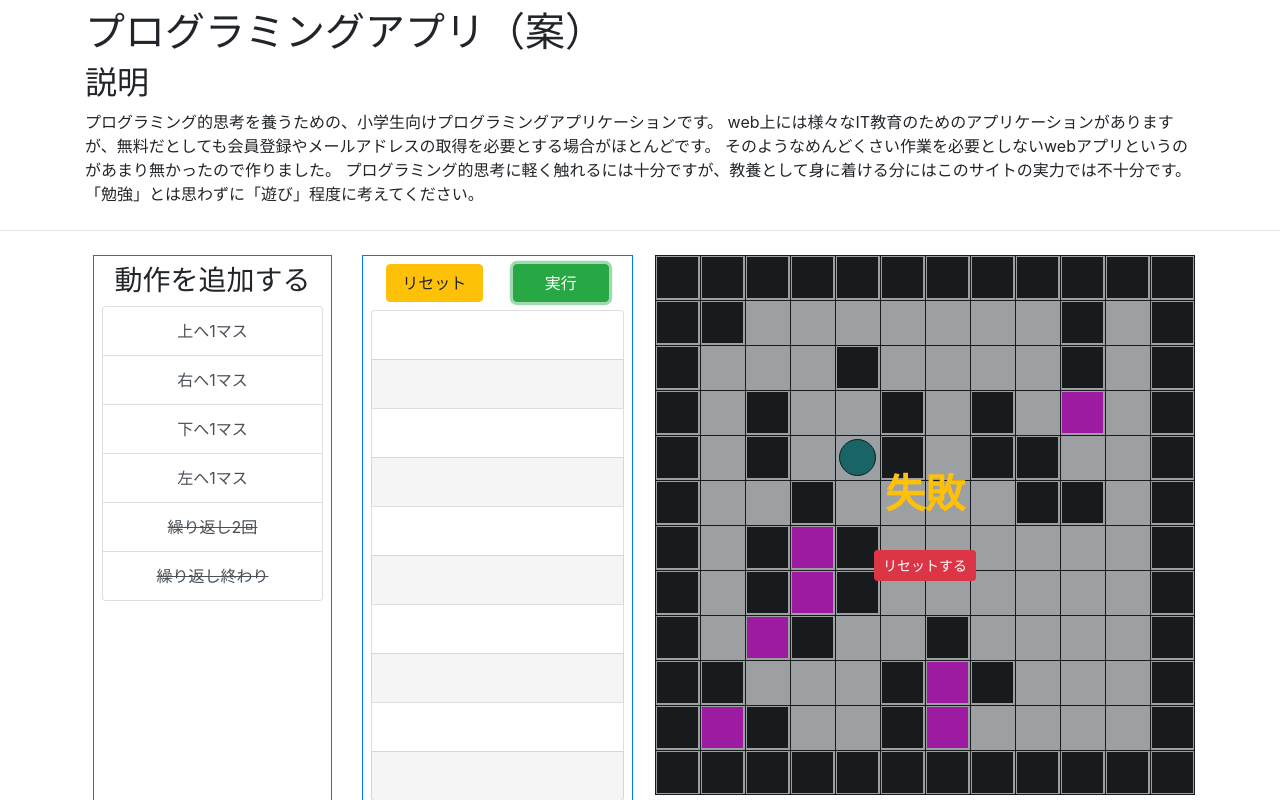
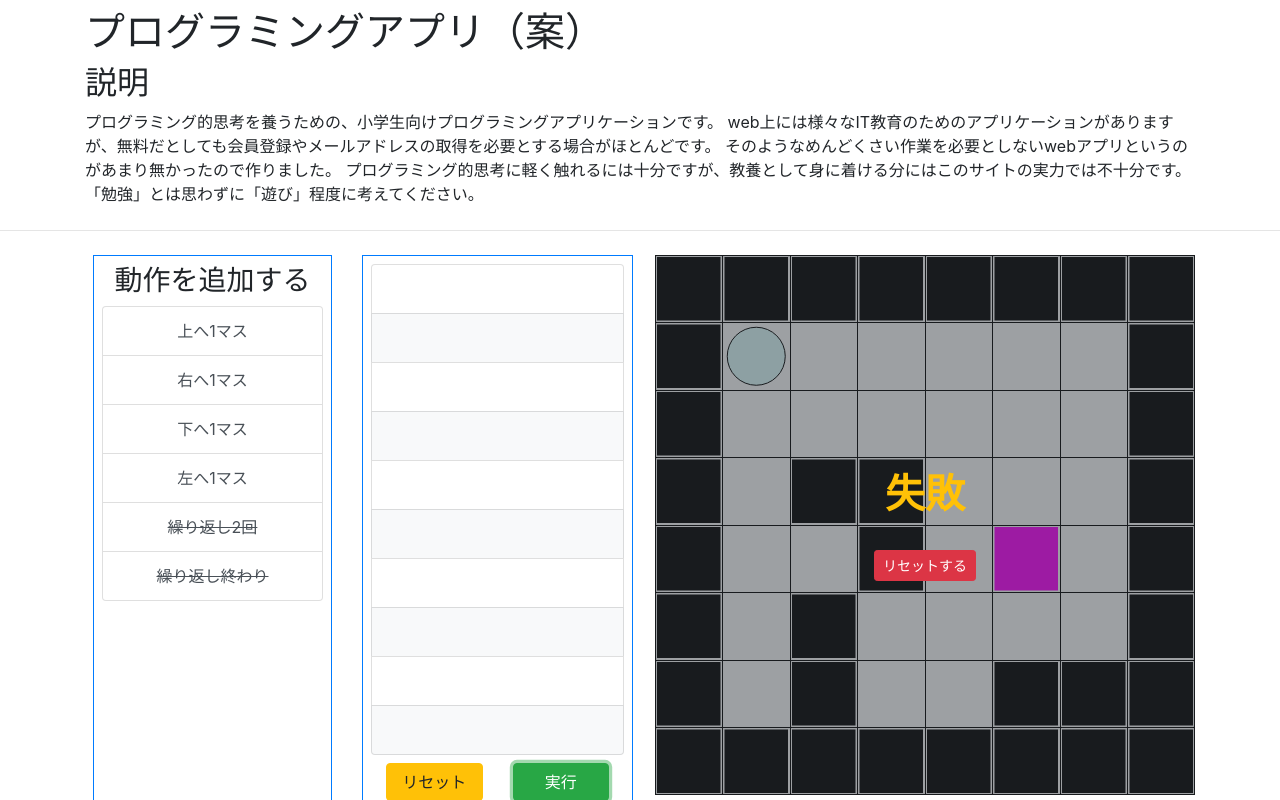
Before and after one commit to yunemk/Ball-Control-Game, a plain HTML site: page index.html in a window 1280 px wide. Both pictures are taken after a click on the button "実行". Shown: the top 800 px of the page. Drawn offline with Linux system fonts and the light colour scheme.

Commit message:
Add stage.js file

```diff
--- a/data/fieldSet.json
+++ b/data/fieldSet.json
@@ -18,7 +18,7 @@
       "ball": {
         "initPosX": 1,
         "initPosY": 1,
-        "color": "cyan",
+        "color": "lightcyan",
         "strokeColor": "black"
       },
       "canvas": {
@@ -38,7 +38,7 @@
           [0, 1, 1, 0, 1, 1, 1, 1, 0, 0, 1, 0],
           [0, 1, 0, 2, 0, 1, 1, 1, 1, 1, 1, 0],
           [0, 1, 0, 2, 0, 1, 1, 1, 1, 1, 1, 0],
-          [0, 1, 2, 0, 1, 1, 0, 1, 1, 1, 1, 0],
+          [0, 2, 1, 0, 1, 1, 0, 1, 1, 1, 1, 0],
           [0, 0, 1, 1, 1, 0, 2, 0, 1, 1, 1, 0],
           [0, 2, 0, 1, 1, 0, 2, 1, 1, 1, 1, 0],
           [0, 0, 0, 0, 0, 0, 0, 0, 0, 0, 0, 0]
@@ -47,7 +47,150 @@
       "ball": {
         "initPosX": 4,
         "initPosY": 4,
+        "color": "cyan",
+        "strokeColor": "black"
+      },
+      "canvas": {
+        "background": "#fff"
+      }
+    },
+    "stage-3": {
+      "field": {
+        "column": 8,
+        "row": 8,
+        "status": [
+          [0, 0, 0, 0, 0, 0, 0, 0],
+          [0, 1, 0, 1, 1, 1, 1, 0],
+          [0, 1, 0, 1, 0, 0, 1, 0],
+          [0, 1, 1, 1, 0, 2, 1, 0],
+          [0, 1, 0, 1, 0, 0, 1, 0],
+          [0, 1, 0, 1, 1, 1, 1, 0],
+          [0, 1, 1, 1, 0, 1, 1, 0],
+          [0, 0, 0, 0, 0, 0, 0, 0]
+        ]
+      },
+      "ball": {
+        "initPosX": 1,
+        "initPosY": 1,
         "color": "darkcyan",
+        "strokeColor": "black"
+      },
+      "canvas": {
+        "background": "#fff"
+      }
+    },
+    "stage-4": {
+      "field": {
+        "column": 7,
+        "row": 7,
+        "status": [
+          [0, 0, 0, 0, 0, 0, 0],
+          [0, 1, 1, 1, 0, 1, 0],
+          [0, 1, 0, 1, 0, 1, 0],
+          [0, 1, 0, 1, 0, 1, 0],
+          [0, 1, 0, 1, 0, 1, 0],
+          [0, 2, 0, 1, 1, 1, 0],
+          [0, 0, 0, 0, 0, 0, 0]
+        ]
+      },
+      "ball": {
+        "initPosX": 5,
+        "initPosY": 1,
+        "color": "lightgreen",
+        "strokeColor": "black"
+      },
+      "canvas": {
+        "background": "#fff"
+      }
+    },
+    "stage-5": {
+      "field": {
+        "column": 15,
+        "row": 15,
+        "status": [
+          [0, 0, 0, 0, 0, 0, 0, 0, 0, 0, 0, 0, 0, 0, 0],
+          [0, 1, 1, 1, 1, 1, 1, 1, 1, 1, 1, 1, 1, 1, 0],
+          [0, 1, 0, 0, 0, 0, 0, 0, 0, 0, 0, 0, 0, 1, 0],
+          [0, 1, 0, 1, 1, 1, 1, 1, 1, 1, 1, 1, 0, 1, 0],
+          [0, 1, 0, 1, 0, 0, 0, 0, 0, 0, 0, 1, 0, 1, 0],
+          [0, 1, 0, 1, 0, 1, 1, 1, 1, 1, 0, 1, 0, 1, 0],
+          [0, 1, 0, 1, 0, 1, 0, 0, 0, 1, 0, 1, 0, 1, 0],
+          [0, 1, 0, 1, 0, 1, 0, 1, 0, 1, 0, 1, 0, 1, 0],
+          [0, 1, 0, 1, 0, 1, 0, 1, 1, 1, 0, 1, 0, 1, 0],
+          [0, 1, 0, 1, 0, 1, 0, 0, 0, 0, 0, 1, 0, 1, 0],
+          [0, 1, 0, 1, 0, 1, 1, 1, 1, 1, 1, 1, 0, 1, 0],
+          [0, 1, 0, 1, 0, 0, 0, 0, 0, 0, 0, 0, 0, 1, 0],
+          [0, 1, 0, 1, 0, 1, 1, 1, 0, 1, 1, 1, 0, 1, 0],
+          [0, 1, 1, 1, 0, 2, 0, 1, 1, 1, 0, 1, 1, 1, 0],
+          [0, 0, 0, 0, 0, 0, 0, 0, 0, 0, 0, 0, 0, 0, 0]
+        ]
+      },
+      "ball": {
+        "initPosX": 7,
+        "initPosY": 7,
+        "color": "green",
+        "strokeColor": "black"
+      },
+      "canvas": {
+        "background": "#fff"
+      }
+    },
+    "stage-6": {
+      "field": {
+        "column": 5,
+        "row": 5,
+        "status": [
+          [0, 0, 0, 0, 0],
+          [0, 2, 0, 3, 0],
+          [0, 1, 0, 1, 0],
+          [0, 4, 0, 1, 0],
+          [0, 0, 0, 0, 0]
+        ]
+      },
+      "ball": {
+        "initPosX": 3,
+        "initPosY": 3,
+        "color": "darkgreen"
+      },
+      "canvas": {
+        "background": "#fff"
+      }
+    },
+    "stage-12": {
+      "field": {
+        "column": 12,
+        "row": 24,
+        "status": [
+          [0, 1, 1, 1, 1, 0, 0, 0, 0, 1, 1, 0],
+          [0, 1, 1, 1, 2, 2, 1, 1, 1, 1, 1, 0],
+          [0, 1, 1, 1, 0, 2, 1, 1, 1, 1, 1, 0],
+          [0, 1, 1, 0, 0, 2, 1, 1, 1, 1, 1, 0],
+          [0, 1, 1, 0, 1, 1, 1, 1, 1, 1, 1, 0],
+          [0, 1, 2, 2, 2, 2, 1, 1, 1, 1, 1, 0],
+          [0, 1, 1, 1, 1, 0, 0, 1, 1, 1, 1, 0],
+          [0, 1, 1, 1, 1, 0, 0, 2, 1, 1, 1, 0],
+          [0, 1, 1, 1, 1, 1, 2, 2, 1, 1, 1, 0],
+          [0, 1, 1, 1, 0, 0, 0, 2, 1, 1, 1, 0],
+          [0, 1, 1, 1, 0, 1, 1, 1, 1, 1, 1, 0],
+          [0, 1, 1, 2, 2, 1, 1, 1, 1, 1, 1, 0],
+          [0, 1, 1, 1, 2, 2, 1, 1, 1, 1, 1, 0],
+          [0, 1, 1, 1, 1, 0, 1, 1, 1, 1, 1, 0],
+          [0, 1, 1, 1, 1, 0, 1, 1, 1, 1, 1, 0],
+          [0, 1, 1, 1, 1, 0, 1, 1, 1, 1, 1, 0],
+          [0, 1, 1, 1, 1, 0, 1, 1, 1, 1, 1, 0],
+          [0, 1, 1, 1, 2, 2, 2, 1, 1, 1, 1, 0],
+          [0, 1, 1, 1, 2, 1, 1, 1, 1, 1, 1, 0],
+          [0, 1, 1, 0, 0, 1, 1, 1, 1, 1, 1, 0],
+          [0, 1, 1, 0, 0, 1, 1, 1, 1, 1, 1, 0],
+          [0, 1, 1, 2, 1, 1, 1, 1, 1, 1, 1, 0],
+          [0, 1, 2, 2, 2, 1, 1, 1, 1, 1, 1, 0],
+          [0, 0, 0, 0, 0, 0, 0, 0, 0, 0, 0, 0]
+        ]
+      },
+      "ball": {
+        "initPosX": 11,
+        "initPosY": 23,
+        "color": "black",
         "strokeColor": "black"
       },
       "canvas": {
--- a/index.html
+++ b/index.html
@@ -8,8 +8,8 @@
   <title>小学生用プログラミングWebアプリ</title>
   <link rel="stylesheet" href="css/bootstrap.min.css">
   <style>
-    .striped li:nth-child(even) {
-      background: #f5f5f5;
+    .even-striped li:nth-child(even) {
+      background: #f8f9fa;
     }
   </style>
 </head>
@@ -48,17 +48,7 @@
         </div>
         <div class="col-md-3 col-sm-6">
           <div class="border border-primary h-100 px-2 mx-n2">
-            <div class="container mt-2">
-              <div class="row">
-                <div class="col-6">
-                  <button id="resetTodos" type="button" class="btn btn-block btn-warning" role="status">リセット</button>
-                </div>
-                <div class="col-6">
-                  <button id="runTodos" type="button" class="btn btn-block btn-success" role="status">実行</button>
-                </div>
-              </div>
-            </div>
-            <ul id="todos" class="list-group my-2 striped">
+            <ul id="todos" class="list-group mt-2 even-striped">
               <li class="list-group-item empty">&ThinSpace;</li>
               <li class="list-group-item empty">&ThinSpace;</li>
               <li class="list-group-item empty">&ThinSpace;</li>
@@ -70,10 +60,46 @@
               <li class="list-group-item empty">&ThinSpace;</li>
               <li class="list-group-item empty">&ThinSpace;</li>
             </ul>
+            <div class="container my-2">
+              <div class="row">
+                <div class="col-xl-6 col-12">
+                  <button id="resetTodos" type="button" class="btn btn-block btn-warning" role="status">リセット</button>
+                </div>
+                <div class="col-xl-6 mt-xl-0 col-12 mt-2">
+                  <button id="runTodos" type="button" class="btn btn-block btn-success" role="status">実行</button>
+                </div>
+              </div>
+            </div>
           </div>
         </div>
         <div class="col-md-6 mt-md-0 col-sm-12 text-center mt-2 position-relative">
           <canvas id="gameCanvasDisplay"></canvas>
+        </div>
+      </div>
+
+      <h2 class="text-center mt-4">ステージ選択</h2>
+      <div class="row text-center">
+        <div id="stage-list" class="col-12">
+          <ul class="list-group list-group-horizontal">
+            <li class="list-group-item list-group-item-action">ステージ-1</li>
+            <li class="list-group-item list-group-item-action">ステージ-2</li>
+            <li class="list-group-item list-group-item-action">ステージ-3</li>
+          </ul>
+          <ul class="list-group list-group-horizontal">
+            <li class="list-group-item list-group-item-action">ステージ-4</li>
+            <li class="list-group-item list-group-item-action">ステージ-5</li>
+            <li class="list-group-item list-group-item-action">ステージ-6</li>
+          </ul>
+          <ul class="list-group list-group-horizontal">
+            <li class="list-group-item list-group-item-action">ステージ-7</li>
+            <li class="list-group-item list-group-item-action">ステージ-8</li>
+            <li class="list-group-item list-group-item-action">ステージ-9</li>
+          </ul>
+          <ul class="list-group list-group-horizontal">
+            <li class="list-group-item list-group-item-action">ステージ-10</li>
+            <li class="list-group-item list-group-item-action">ステージ-11</li>
+            <li class="list-group-item list-group-item-action">ステージ-12</li>
+          </ul>
         </div>
       </div>
     </div>
@@ -98,6 +124,7 @@
   </section>
 
   <script src="js/TODO.js"></script>
+  <script src="js/Stage.js"></script>
   <script src="js/canvas/Field.js"></script>
   <script src="js/canvas/Ball.js"></script>
   <script src="js/canvas/Modal.js"></script>
--- /dev/null
+++ b/js/Stage.js
@@ -0,0 +1,14 @@
+class Stage {
+  static getNum(e) {
+    if (e.target.nodeName === 'LI') {
+      const stageNum = parseInt(e.target.textContent.replace('ステージ-', ''), 10);
+      return stageNum;
+    }
+  }
+
+  static async fetchStageData(number) {
+    const res = await fetch('data/fieldSet.json');
+    const data = await res.json();
+    return data.stages[`stage-${number}`];
+  }
+}
--- a/js/TODO.js
+++ b/js/TODO.js
@@ -1,5 +1,5 @@
 class TODO {
-  static addActionToTodoList(e) {
+  static handleMouseClickOnActions(e) {
     if (e.target.nodeName === 'BUTTON') {
       const todosElement = document.getElementById('todos');
       const firstEmptyTodo = Array.from(todosElement.children)
@@ -24,7 +24,7 @@ class TODO {
     }
   }
 
-  static allClear() {
+  static handleMouseClickOnResetTodos() {
     const todos = Array.from(document.getElementById('todos').children);
     todos.forEach(el => {
       el.classList.replace('not-empty', 'empty');
@@ -37,4 +37,50 @@ class TODO {
     return todoElements.filter(el => el.classList.contains('not-empty'))
       .map(el => el.innerText.slice(0, -2)); // remove x and break line
   }
+
+  static setRunTodosHandler(field, ball, canvasModal) {
+    return {
+      field,
+      ball,
+      canvasModal,
+      handleEvent: function handleEvent(e) {
+        e.currentTarget.removeEventListener('click', this);
+        document.getElementById('actions').removeEventListener('click', TODO.handleMouseClickOnActions);
+        document.getElementById('resetTodos').removeEventListener('click', TODO.handleMouseClickOnResetTodos);
+        // This can't be written by forEach in async => https://qiita.com/frameair/items/e7645066075666a13063
+        (async () => {
+          const todos = TODO.getTodosArr();
+          for (const todo of todos) {
+            switch (todo) {
+              case '上へ1マス':
+                await this.ball.moveSmooth(0, -1, 70);
+                break;
+              case '右へ1マス':
+                await this.ball.moveSmooth(1, 0, 70);
+                break;
+              case '下へ1マス':
+                await this.ball.moveSmooth(0, 1, 70);
+                break;
+              case '左へ1マス':
+                await this.ball.moveSmooth(-1, 0, 70);
+                break;
+            }
+            if (this.field.blockStatus[ball.posX][ball.posY] === 'black') {
+              canvasModal.show('error', this.ball, this);
+              todos.splice(0, todos.length);
+            }
+            if (this.field.blockStatus[ball.posX][ball.posY] === 'gold') {
+              this.ball.posX = this.field.specialBlock.olive.x;
+              this.ball.posY = this.field.specialBlock.olive.y;
+            }
+          }
+          if (this.field.blockStatus[ball.posX][ball.posY] === 'white' || this.field.blockStatus[ball.posX][ball.posY] === 'olive') {
+            canvasModal.show('failed', this.ball, this);
+          } else if (this.field.blockStatus[ball.posX][ball.posY] === 'magenta') {
+            canvasModal.show('clear', this.ball, this);
+          }
+        })();
+      }
+    }
+  }
 }
--- a/js/canvas/Ball.js
+++ b/js/canvas/Ball.js
@@ -43,16 +43,7 @@ class Ball {
     }
   }
 
-  // following methods are related to field class //
-  isOnBlock(status, field) {
-    if (status === 'black' || status === 'white' || status === 'magenta') {
-      return field.blockStatus[this.posX][this.posY] === status ? true : false;
-    } else {
-      console.error(`passed status (${status}) is not black, white, magenta or string`);
-      return false;
-    }
-  }
-
+  // following method is related to field class //
   drawBallOn(field) {
     ctx.beginPath();
     ctx.fillStyle = this.color;
--- a/js/canvas/Field.js
+++ b/js/canvas/Field.js
@@ -4,14 +4,7 @@ class Field {
     this.row = row;
     // {column}x{row} array (each element has status)
     this.blockStatus = (new Array(column)).fill().map(() => (new Array(row)).fill('white'));
-    for (let c = 0; c < column; c++) {
-      this.blockStatus[c][0] = 'black';
-      this.blockStatus[c][row - 1] = 'black';
-    }
-    for (let r = 1; r < row - 1; r++) {
-      this.blockStatus[0][r] = 'black';
-      this.blockStatus[column - 1][r] = 'black';
-    }
+    this.specialBlock = {};
   }
 
   drawFieldLines() {
@@ -35,19 +28,14 @@ class Field {
     const colScale = canvas.width / this.column;
     for (let c = 0; c < this.column; c++) {
       for (let r = 0; r < this.row; r++) {
-        if (this.blockStatus[c][r] === 'black') {
-          ctx.fillStyle = 'black';
-          ctx.fillRect(c * colScale + 2, r * rowScale + 2, colScale - 4, rowScale - 4);
-        } else if (this.blockStatus[c][r] === 'magenta') {
-          ctx.fillStyle = 'magenta';
-          ctx.fillRect(c * colScale + 2, r * rowScale + 2, colScale - 4, rowScale - 4);
-        }
+        ctx.fillStyle = this.blockStatus[c][r];
+        ctx.fillRect(c * colScale + 2, r * rowScale + 2, colScale - 4, rowScale - 4);
       }
     }
   }
 
   setBlockStatus(x, y, color) {
-    if (color === 'black' || color === 'white' || color === 'magenta') {
+    if (color === 'black' || color === 'white' || color === 'magenta' || color === 'gold' || color === 'olive') {
       this.blockStatus[x][y] = color;
     } else if (color === 0) {
       this.blockStatus[x][y] = 'black';
@@ -55,6 +43,14 @@ class Field {
       this.blockStatus[x][y] = 'white'
     } else if (color === 2) {
       this.blockStatus[x][y] = 'magenta';
+    } else if (color === 3) {
+      this.blockStatus[x][y] = 'gold'; // If ball is on gold block, then ball is going to warp to olive block
+    } else if (color === 4) {
+      this.blockStatus[x][y] = 'olive';
+      this.specialBlock.olive = {
+        x: x,
+        y: y
+      };
     } else {
       console.error(`color is not black, white, magenta or string (passed color is set to ${color})`);
     }
--- a/js/canvas/Modal.js
+++ b/js/canvas/Modal.js
@@ -14,6 +14,7 @@ class CanvasModal {
         <button class="btn btn-danger btn-sm mt-4 delModal">リセットする</button>
       </div>
     `;
+    modal.id = 'canvasModal';
     modal.classList.add('text-center', 'position-absolute', 'fixed-top');
     modal.style.width = `${canvas.width}px`;
     modal.style.height = `${canvas.height}px`;
@@ -22,8 +23,8 @@ class CanvasModal {
     modal.style.background = `${mStyles.bg}`;
     modal.querySelector('.delModal').addEventListener('click', () => {
       modal.remove();
-      document.getElementById('actions').addEventListener('click', handleMouseClickOnActions);
-      document.getElementById('resetTodos').addEventListener('click', handleMouseClickOnResetTodos);
+      document.getElementById('actions').addEventListener('click', TODO.handleMouseClickOnActions);
+      document.getElementById('resetTodos').addEventListener('click', TODO.handleMouseClickOnResetTodos);
       document.getElementById('runTodos').addEventListener('click', runTodoEvent);
       ball.resetPos();
     });
--- a/js/index.js
+++ b/js/index.js
@@ -1,99 +1,35 @@
 'use strict';
-/*
-  // Fix List //
-  index.js -> fetch data
-  runTodos button controls
-
-  // useful command //
-  Random magenta block command:
-  field.setBlockStatus(Math.floor(Math.random() * (field.column - 4) + 2), Math.floor(Math.random() * (field.row - 4) + 2), 'magenta');
-*/
 
 const canvas = document.getElementById('gameCanvasDisplay');
 const ctx = canvas.getContext('2d');
 
 const initCanvasSizeToWidthLengthSquare = (canvas) => {
   const width = canvas.parentElement.clientWidth - 15 * 2; // subtract padding size
-  console.log(width);
-  // const height = canvas.parentElement.clientHeight;
   canvas.width = width;
   canvas.height = width;
 }
 initCanvasSizeToWidthLengthSquare(canvas);
 
-// event handler //
-function handleMouseClickOnActions(e) {
-  TODO.addActionToTodoList(e);
-}
-
-function handleMouseClickOnResetTodos() {
-  TODO.allClear();
-}
-
 // main //
 (async () => {
-  const getData = async (stage) => {
-    const res = await fetch('data/fieldSet.json')
-    return await res.json();
-  }
-
-  const data = await getData();
-  const stage = data.stages[`stage-${2}`];
-  const field = new Field(stage.field.column, stage.field.row);
-  const ball = new Ball(field, stage.ball.initPosX, stage.ball.initPosY);
-  const canvasModal = new CanvasModal();
+  const stage = await Stage.fetchStageData(1);
+  // Initialize
+  let field = new Field(stage.field.column, stage.field.row);
+  let ball = new Ball(field, stage.ball.initPosX, stage.ball.initPosY);
+  let canvasModal = new CanvasModal();
   for (let c = 0; c < stage.field.column; c++) {
     for (let r = 0; r < stage.field.row; r++) {
       field.setBlockStatus(c, r, stage.field.status[r][c]);
     }
   }
-  ball.color = stage.ball.color;
-  ball.strokeColor = stage.ball.strokeColor;
-  canvas.style.background = stage.canvas.background;
+  ball.color = stage.ball.color != null ? stage.ball.color : 'cyan';
+  ball.strokeColor = stage.ball.strokeColor != null ? stage.ball.strokeColor : 'black';
+  canvas.style.background = stage.canvas.background != null ? stage.canvas.background : '#fff';
 
-  document.getElementById('actions').addEventListener('click', handleMouseClickOnActions);
-  document.getElementById('resetTodos').addEventListener('click', handleMouseClickOnResetTodos);
+  document.getElementById('actions').addEventListener('click', TODO.handleMouseClickOnActions);
+  document.getElementById('resetTodos').addEventListener('click', TODO.handleMouseClickOnResetTodos);
 
-  // runTodos handler //
-  const handleMouseClickOnRunTodos = {
-    field,
-    ball,
-    canvasModal,
-    handleEvent: function handleEvent(e) {
-      e.currentTarget.removeEventListener('click', handleMouseClickOnRunTodos);
-      document.getElementById('actions').removeEventListener('click', handleMouseClickOnActions);
-      document.getElementById('resetTodos').removeEventListener('click', handleMouseClickOnResetTodos);
-      // This can't be written by forEach in async => https://qiita.com/frameair/items/e7645066075666a13063
-      (async () => {
-        const todos = TODO.getTodosArr();
-        for (const todo of todos) {
-          switch (todo) {
-            case '上へ1マス':
-              await this.ball.moveSmooth(0, -1, 70);
-              break;
-            case '右へ1マス':
-              await this.ball.moveSmooth(1, 0, 70);
-              break;
-            case '下へ1マス':
-              await this.ball.moveSmooth(0, 1, 70);
-              break;
-            case '左へ1マス':
-              await this.ball.moveSmooth(-1, 0, 70);
-              break;
-          }
-          if (this.ball.isOnBlock('black', this.field)) {
-            canvasModal.show('error', this.ball, this);
-            todos.splice(0, todos.length);
-          }
-        }
-        if (this.ball.isOnBlock('white', this.field)) {
-          canvasModal.show('failed', this.ball, this);
-        } else if (this.ball.isOnBlock('magenta', this.field)) {
-          canvasModal.show('clear', this.ball, this);
-        }
-      })();
-    }
-  }
+  let handleMouseClickOnRunTodos = TODO.setRunTodosHandler(field, ball, canvasModal);
   document.getElementById('runTodos').addEventListener('click', handleMouseClickOnRunTodos);
 
   function draw(field, ball) {
@@ -102,5 +38,35 @@ function handleMouseClickOnResetTodos() {
     field.drawBlock();
     ball.drawBallOn(field);
   }
-  setInterval(draw, 10, field, ball);
+  let curScreen = setInterval(draw, 10, field, ball);
+
+  document.getElementById('stage-list').addEventListener('click', async (e) => {
+    const stageNum = Stage.getNum(e);
+    const stage = await Stage.fetchStageData(stageNum);
+    if (stage != null) {
+      field = new Field(stage.field.column, stage.field.row);
+      ball = new Ball(field, stage.ball.initPosX, stage.ball.initPosY);
+      canvasModal = new CanvasModal();
+      for (let c = 0; c < stage.field.column; c++) {
+        for (let r = 0; r < stage.field.row; r++) {
+          field.setBlockStatus(c, r, stage.field.status[r][c]);
+        }
+      }
+      ball.color = stage.ball.color != null ? stage.ball.color : 'cyan';
+      ball.strokeColor = stage.ball.strokeColor != null ? stage.ball.strokeColor : 'black';
+      canvas.style.background = stage.canvas.background != null ? stage.canvas.background : '#fff';
+      if (document.getElementById('canvasModal') !== null) {
+        document.getElementById('canvasModal').remove();
+        document.getElementById('actions').addEventListener('click', TODO.handleMouseClickOnActions);
+        document.getElementById('resetTodos').addEventListener('click', TODO.handleMouseClickOnResetTodos);
+      }
+
+      document.getElementById('runTodos').removeEventListener('click', handleMouseClickOnRunTodos);
+      handleMouseClickOnRunTodos = TODO.setRunTodosHandler(field, ball, canvasModal);
+      document.getElementById('runTodos').addEventListener('click', handleMouseClickOnRunTodos);
+
+      clearInterval(curScreen);
+      curScreen = setInterval(draw, 10, field, ball);
+    }
+  });
 })();
```
Also changed, not shown: README.md, img/gameDisplay.png.
